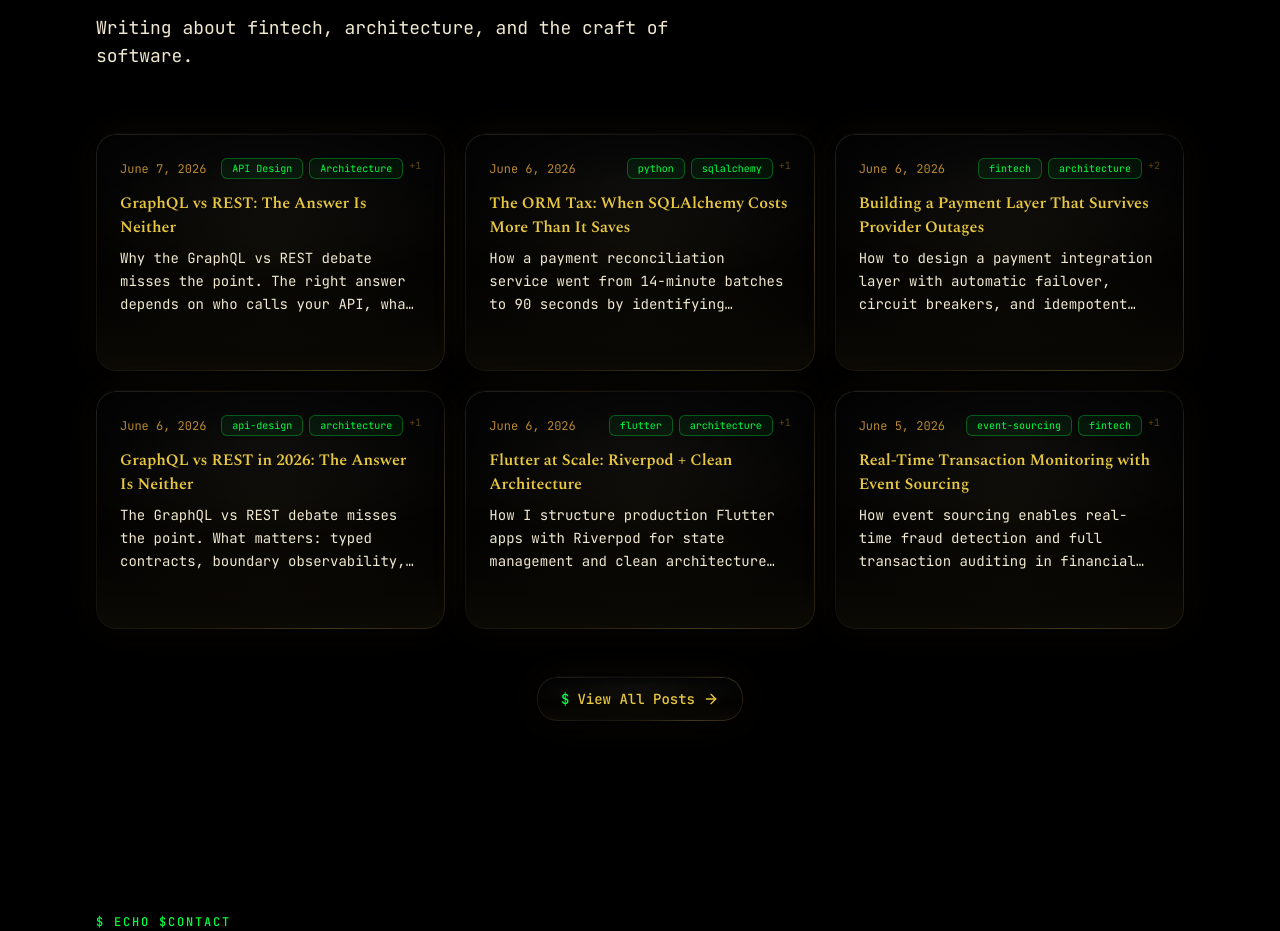
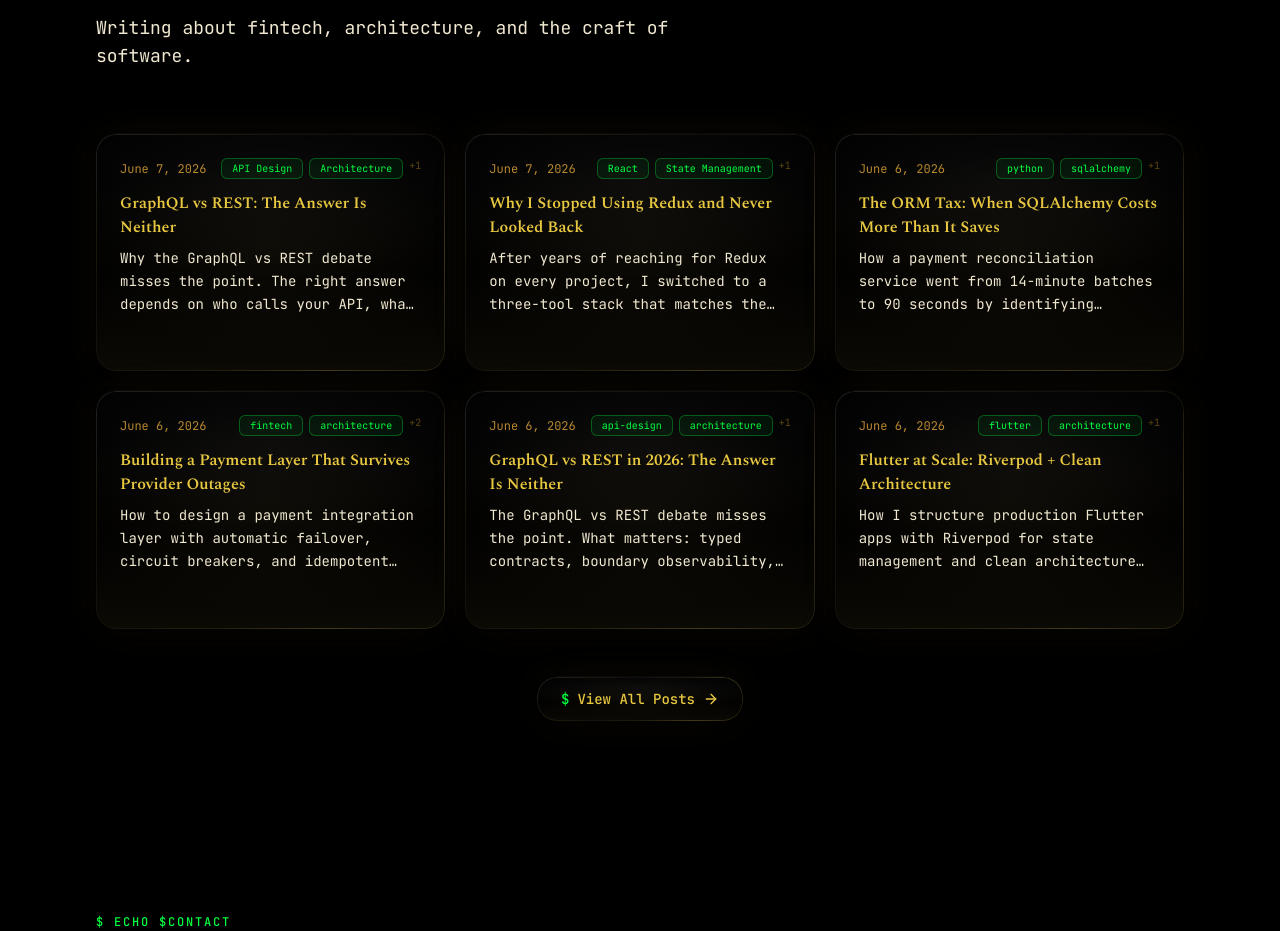
Before and after one commit to cryptorichyrich/biotama-next, a Next.js app: page / in a window 1280 px wide. Shown: the part 5620-6551 px from the top of the page. Built offline with nearby package versions, Linux system fonts and the light colour scheme.

Commit message:
blog: Why I Stopped Using Redux and Never Looked Back

```diff
--- a/src/data/blog-posts.ts
+++ b/src/data/blog-posts.ts
@@ -4146,6 +4146,47 @@ Answer those four questions and the paradigm choice becomes obvious. The debate
 
 Architecture is about trade-offs, not silver bullets.`,
   },
+  {
+    slug: "why-i-stopped-using-redux",
+    title: "Why I Stopped Using Redux and Never Looked Back",
+    description:
+      "After years of reaching for Redux on every project, I switched to a three-tool stack that matches the problems I solve. Here is what changed and when Redux still wins.",
+    date: "2026-06-07",
+    tags: ["React", "State Management", "Frontend"],
+    content: `# Why I Stopped Using Redux and Never Looked Back
+
+Three years ago, every new project I started began with the same ritual: install Redux, set up the store, create slices, write actions, wire middleware. I treated it as infrastructure, like picking a database. You just did it.
+
+Then I spent two weeks debugging a state update bug that traced back to a race condition between two middleware chains. Two weeks for a problem that boiled down to one boolean flag being set by two async flows in the wrong order. That was the moment I questioned whether the ceremony justified the outcome.
+
+## The Problem Was Never Redux
+
+Redux works. It solves a real problem: predictable state updates in complex applications. The issue is that most applications I build do not have the complexity that justifies Redux's overhead.
+
+A typical SaaS frontend has three categories of state. Server state: data fetched from APIs. Form state: temporary user input. UI state: modals open, tabs selected, animations running.
+
+Redux pushes all three into the same pattern. You write reducers for form validation errors. You dispatch actions to close a sidebar. You store API responses in a global store and write selectors to pull them out. The boilerplate-to-value ratio tips the wrong direction somewhere around the second feature.
+
+## What Replaced It
+
+On my current projects, I use three tools instead of one.
+
+**Server state goes to TanStack Query.** Caching, background refetching, optimistic updates, and stale-while-revalidate come out of the box. I stopped writing loading states, error states, and cache invalidation logic by hand. A single \`useQuery\` call replaces a reducer, three action types, and a thunk.
+
+**Client state goes to Zustand.** A store in 15 lines that would take 80 in Redux. No providers wrapping the app. No action creators. One hook reads and writes. For the shared state I manage, this covers 90% of what Redux did with a tenth of the code.
+
+**Component state stays local.** \`useState\` and \`useReducer\` for anything that does not leave the component tree. Most state is local. Keeping it local means keeping it simple.
+
+## When Redux Still Wins
+
+I still reach for Redux on large teams building applications with complex cross-cutting state. If five developers share a codebase where forty components read from overlapping slices, the discipline Redux enforces pays for itself. The devtools, the time-travel debugging, the strict update pattern, these become assets when a state bug costs hours of coordination across team members.
+
+But for a team of two or three building a typical web product, Redux solves problems you do not have while creating problems you did not need.
+
+## The Principle
+
+State management is an architecture choice, not a technology choice. The right answer depends on the shape of your data, the size of your team, and the rate of change in your UI. I stopped using Redux because I stopped building applications complex enough to justify it. The tools I use now match the problems I solve. Architecture is about trade-offs, not silver bullets.`,
+  },
 ];
 
 export function getBlogPostBySlug(slug: string): BlogPost | undefined {
```
Also changed, not shown: public/images/blog/why-i-stopped-using-redux.jpg (added), public/images/blog/why-i-stopped-using-redux.png (added).
